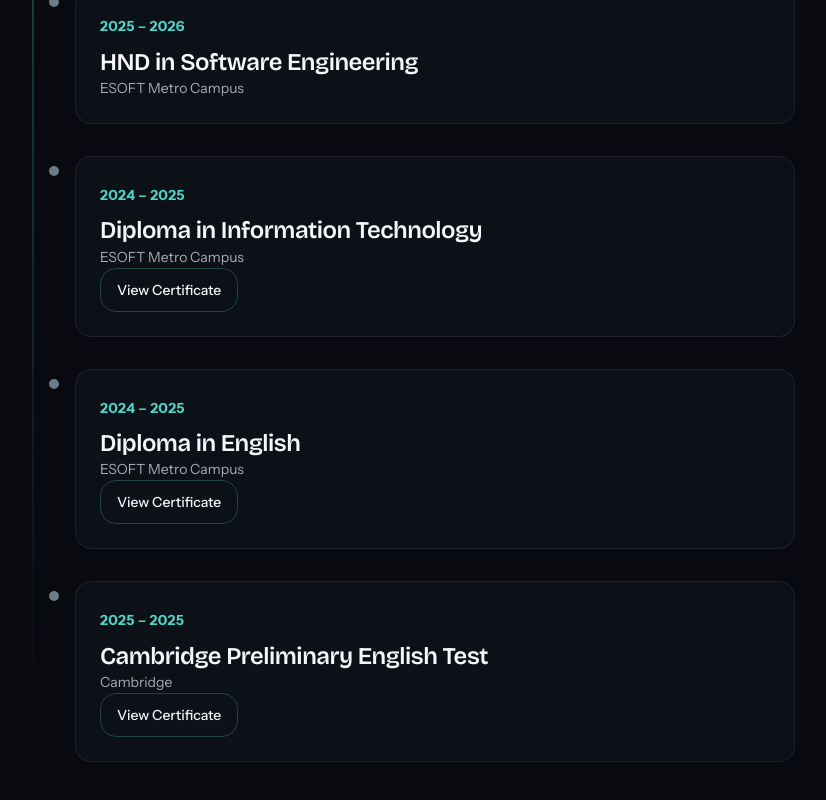
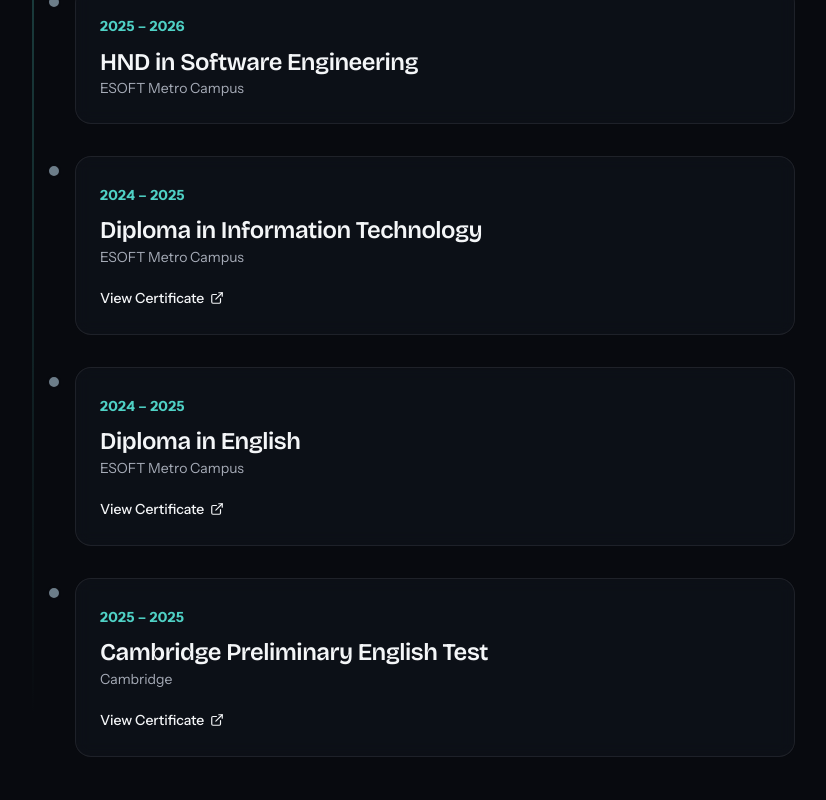
Before and after one commit to ShavishaThiloshini/MyPortfolio, a React (Vite) app in the folder shavisha-portfolio/: page / in a window 1280 px wide. Shown: the part 4653-5453 px from the top of the page, without its empty margins (29-855 px from the left). Built offline with nearby package versions, Linux system fonts and the light colour scheme.

Commit message:
Button Arrange

```diff
--- a/shavisha-portfolio/src/sections/Education.jsx
+++ b/shavisha-portfolio/src/sections/Education.jsx
@@ -1,5 +1,6 @@
 import education from '../data/education'
 import useScrollReveal from '../hooks/useScrollReveal'
+import { ExternalLink } from 'lucide-react'
 
 export default function Education() {
   const [ref, isVisible] = useScrollReveal()
@@ -67,16 +68,19 @@
         <h3 className="font-heading text-title mb-1 text-primary-text">
           {item.qualification}
         </h3>
-        <p className="text-meta text-secondary-text mb-4">{item.institution}</p>
+        <p className="text-meta text-secondary-text">{item.institution}</p>
         {item.certificate && (
+          <div className="mt-4">
             <a
               href={item.certificate}
               target="_blank"
               rel="noopener noreferrer"
-            className="btn btn-secondary inline-flex items-center justify-center gap-2 text-sm py-2 px-4"
+              className="inline-flex items-center gap-1.5 text-sm font-medium text-accent hover:underline transition-colors"
             >
               View Certificate
+              <ExternalLink size={14} />
             </a>
+          </div>
         )}
       </div>
     </div>
```
Lines whose indentation alone changed are shown as unchanged.
